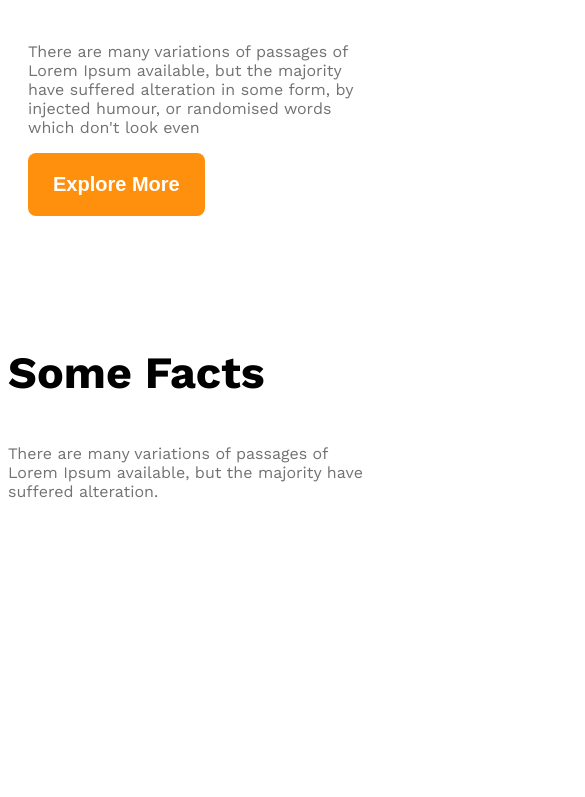
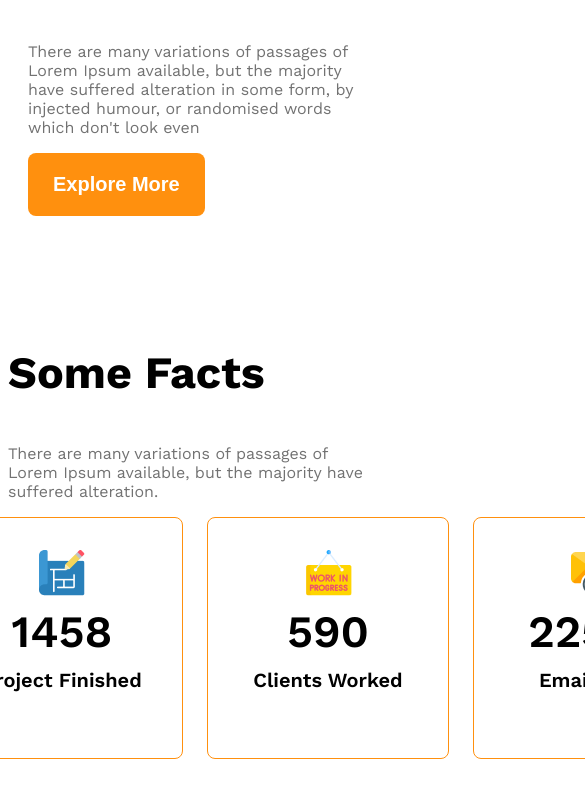
Before and after one commit to EsratAwall/G3-architect-responsive, a plain HTML site: page index.html in a window 390 px wide. Shown: the part 1954-2751 px from the top of the page, 585 px wide, since content can reach past the window. Drawn offline with nearby package versions, Linux system fonts and the light colour scheme.

Commit message:
addeded fact responsive

```diff
--- a/index.html
+++ b/index.html
@@ -46,28 +46,36 @@
 <section>
 <h3 class="section-title">
 Some Facts</h3>
-<p class="text-light-gray">There are many variations of passages of Lorem Ipsum available, but the majority have suffered alteration.</p>
+<p class="text-light-gray fact-description">There are many variations of passages of Lorem Ipsum available, but the majority have suffered alteration.</p>
 <div class="facts-container">
-    <div class="fact">
-        <img src="./images/icons/" alt="" class="fact-icon">
-        <h4 class="fact-number"></h4>
-        <h5 class="fact-name"></h5>
+    <div class="fact-card display-flex">
+        <div>
+        <img src="./images/icons/ribon.png" alt="" class="fact-icon">
+        <h4 class="fact-number">54</h4>
+        <h5 class="fact-name">Awards Winnings</h5>
     </div>
-    <div class="fact">
-        <img src="" alt="" class="fact-icon">
-        <h4 class="fact-number"></h4>
-        <h5 class="fact-name"></h5>
+</div>
+    <div class="fact-card display-flex">
+        <div>
+        <img src="./images/icons/projects.png" alt="" class="fact-icon">
+        <h4 class="fact-number">1458</h4>
+        <h5 class="fact-name">Project Finished</h5>
     </div>
-    <div class="fact">
-        <img src="" alt="" class="fact-icon">
-        <h4 class="fact-number"></h4>
-        <h5 class="fact-name"></h5>
+</div>
+    <div class="fact-card display-flex">
+        <div>
+        <img src="./images/icons/customers.png" alt="" class="fact-icon">
+        <h4 class="fact-number">590</h4>
+        <h5 class="fact-name">Clients Worked</h5>
     </div>
-    <div class="fact">
-        <img src="" alt="" class="fact-icon">
-        <h4 class="fact-number"></h4>
-        <h5 class="fact-name"></h5>
+</div>
+    <div class="fact-card display-flex">
+        <div>
+        <img src="./images/icons/email.png" alt="" class="fact-icon">
+        <h4 class="fact-number">22578</h4>
+        <h5 class="fact-name">Email Send</h5>
     </div>
+</div>
 </div>
 </section>
 <!-- same facts -->
--- a/style.css
+++ b/style.css
@@ -98,13 +98,46 @@ align-items: center;
 #quick-list{
 font-size: 500;
 }
+/* fact related style */
+.facts-container{
+    display: grid;
+    grid-template-columns: repeat(4, 1fr);
+
+}
+.fact-card{
+     border:1px solid #FF900E ;
+     width: 240px;
+     height: 240px;
+     border-radius: 8px;
+     align-items: center;
+     justify-content: center;
+     text-align: center;
+}
+.fact-number{
+    font-size: 2.8rem;
+    font-weight:600 ;
+    margin-top: 5px;
+    margin-bottom: 10px;
+}
+.fact-name{
+    font-size: 1.25rem;
+    font-weight: 600;
+    margin-top: 10px;
+}
+.fact-description{
+    font-size: ;
+}
 /* responsive media  quary*/
 @media screen and (max-width: 576px) {
     .navbar, .nav-links, .teams{
         flex-direction: column;
     }
-    .teams-img-container{
+    .teams-img-container, .facts-container{
         grid-template-columns: repeat(1, 1 fr);
+    }
+    .facts-container{
+        justify-content: center;
+        gap: 24px;
     }
     .our-features{
         margin-left: 20px;
```
